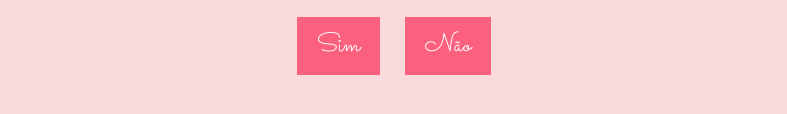
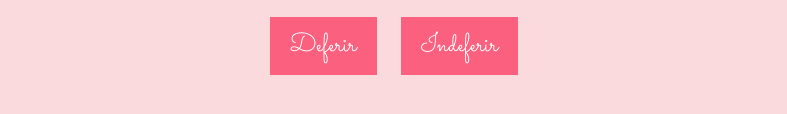
Before and after one commit to iloveudra/bby, a plain HTML site: page index.html in a window 1280 px wide. Shown: the part 554-668 px from the top of the page, without its empty margins (246-1033 px from the left). Drawn offline with Linux system fonts and the light colour scheme.

Commit message:
Update index.html

```diff
--- a/index.html
+++ b/index.html
@@ -13,8 +13,8 @@
         <div id="text-container">
             <div id="question">Dra. Você aceita ficar comigo pra sempre?</div> <!-- Question -->
             <div id="options">
-                <button id="yes-button" onclick="selectOption('yes')">Sim</button> <!-- Yes button -->
-                <button id="no-button" onclick="selectOption('no')">Não</button> <!-- No button -->
+                <button id="yes-button" onclick="selectOption('yes')">Deferir</button> <!-- Yes button -->
+                <button id="no-button" onclick="selectOption('no')">Indeferir</button> <!-- No button -->
             </div>
         </div>
     </div>
```
